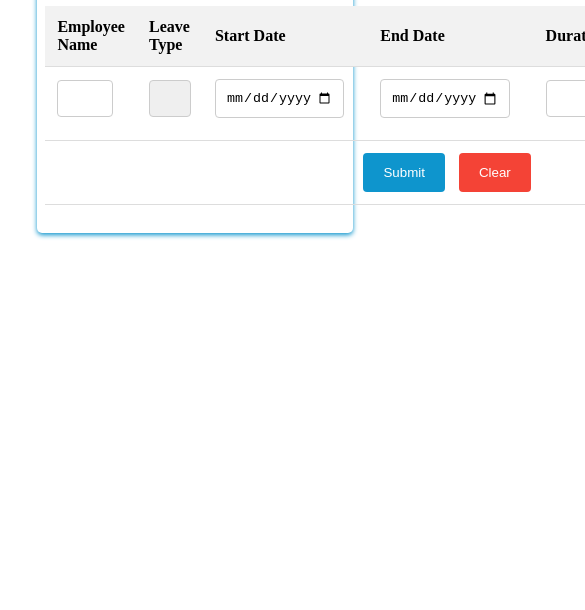
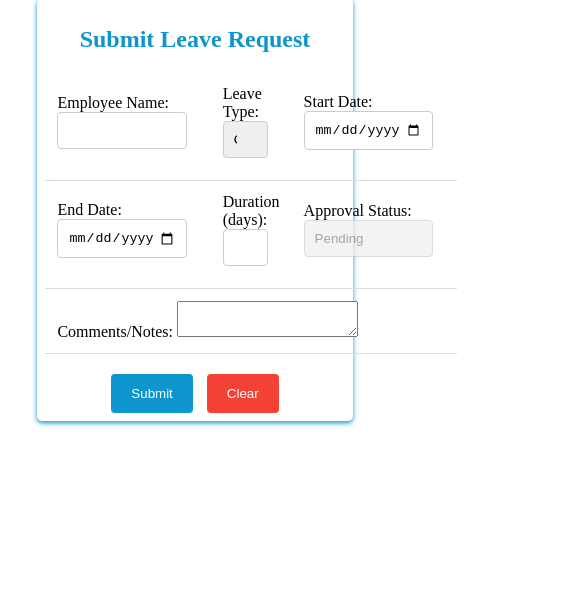
Before and after one commit to stablegenius10/leavetracker-app, a plain HTML site: page index.html in a window 390 px wide. Shown: the part 234-844 px from the top of the page, 585 px wide, since content can reach past the window. Drawn offline with Linux system fonts and the light colour scheme; no server answers.

Commit message:
Update index.html
updated media queries

```diff
--- a/index.html
+++ b/index.html
@@ -1,6 +1,5 @@
 <!DOCTYPE html>
 <html lang="en">
-
 <head>
     <meta charset="UTF-8">
     <meta name="viewport" content="width=device-width, initial-scale=1.0">
@@ -11,102 +10,109 @@
 <body>
     <div class="header">
         <img src="logo.png" alt="Leave Tracker Logo">
+        <h1>Leave Tracker</h1>
     </div>
 
     <!-- Tab buttons -->
-    <div class="tab">
-        <button class="tablinks active" onclick="openTab(event, 'leaveForm')">Leave Form</button>
-        <button class="tablinks" onclick="openTab(event, 'leaveHistory')">Leave History</button>
+    <div class="tab-container">
+        <div class="tab">
+            <button class="tablinks active" onclick="openTab(event, 'leaveForm')">Leave Form</button>
+            <button class="tablinks" onclick="openTab(event, 'leaveHistory')">Leave History</button>
+        </div>
     </div>
 
     <!-- Leave Form -->
     <div id="leaveForm" class="tabcontent">
-        <div>
-            <h1 style="color:rgb(14, 149, 205); text-align: center;">Leave Tracker</h1>
-        </div>
+        <h2 style="color:rgb(14, 149, 205); text-align: center;">Submit Leave Request</h2>
         <form id="leaveFormContent" action="/submit" method="post">
             <table>
-                <thead>
-                    <tr>
-                        <th>Employee Name</th>
-                        <th>Leave Type</th>
-                        <th>Start Date</th>
-                        <th>End Date</th>
-                        <th>Duration</th>
-                        <th>Approval Status</th>
-                        <th>Comments/Notes</th>
-                    </tr>
-                </thead>
                 <tbody>
                     <tr>
-                        <td>
+                        <td data-label="Employee Name">
+                            <label for="employeeName">Employee Name:</label>
                             <input required type="text" id="employeeName" name="employeeName">
                         </td>
-                        <td>
+                        <td data-label="Leave Type">
+                            <label for="leaveType">Leave Type:</label>
                             <select name="leaveType" id="leaveType">
                                 <option value="Casual">Casual</option>
                                 <option value="Sick">Sick</option>
                                 <option value="Personal">Personal</option>
                             </select>
                         </td>
-                        <td><input required type="date" id="startDate" name="startDate" onchange="calculateDuration()">
+                        <td data-label="Start Date">
+                            <label for="startDate">Start Date:</label>
+                            <input required type="date" id="startDate" name="startDate" onchange="calculateDuration()">
                         </td>
-                        <td><input required type="date" id="endDate" name="endDate" onchange="calculateDuration()"></td>
-                        <td><input required type="text" id="leaveDuration" name="leaveDuration" readonly></td>
-                        <td>
-                            <select name="approvalStatus" disabled>
+                    </tr>
+                    <tr>
+                        <td data-label="End Date">
+                            <label for="endDate">End Date:</label>
+                            <input required type="date" id="endDate" name="endDate" onchange="calculateDuration()">
+                        </td>
+                        <td data-label="Duration">
+                            <label for="leaveDuration">Duration (days):</label>
+                            <input required type="text" id="leaveDuration" name="leaveDuration" readonly>
+                        </td>
+                        <td data-label="Approval Status">
+                            <label for="approvalStatus">Approval Status:</label>
+                            <select name="approvalStatus" id="approvalStatus" disabled>
                                 <option value="Pending" selected>Pending</option>
                                 <option value="Approved">Approved</option>
                                 <option value="Cancelled">Cancelled</option>
                             </select>
                         </td>
-                        <td><input type="text" name="comments"></td>
                     </tr>
                     <tr>
-                        <td colspan="7" class="submit-button-container">
-                            <button type="submit">Submit</button>
-                            <button class="clear-button" type="button" onclick="clearForm()">Clear</button>
+                        <td colspan="3" data-label="Comments/Notes">
+                            <label for="comments">Comments/Notes:</label>
+                            <textarea id="comments" name="comments"></textarea>
                         </td>
                     </tr>
                 </tbody>
             </table>
+            <div class="submit-button-container">
+                <button type="submit">Submit</button>
+                <button type="button" class="clear-button" onclick="clearForm()">Clear</button>
+            </div>
         </form>
     </div>
-   <!-- Leave History -->
-<div id="leaveHistory" class="tabcontent" style="display:none;">
-    <h2 id="leaveHistoryHeading" style="margin-top: 10px;">Leave History</h2>
-    <div class="filter-submit-container">
-        <div>
-            <!-- <label for="employeeNameFilter"></label> -->
-            <select id="employeeNameFilter">
-                <option value="">All</option>
-                <!-- Options will be dynamically added via JavaScript -->
-            </select>
+
+    <!-- Leave History -->
+    <div id="leaveHistory" class="tabcontent" style="display:none;">
+        <h2 id="leaveHistoryHeading">Leave History</h2>
+        <div class="filter-submit-container">
+            <div>
+                <label for="employeeNameFilter">Filter by Employee Name:</label>
+                <select id="employeeNameFilter">
+                    <option value="">All</option>
+                    <!-- Options will be dynamically added via JavaScript -->
+                </select>
+            </div>
+        </div>
+        <table>
+            <thead>
+                <tr>
+                    <th>Employee Name</th>
+                    <th>Leave Type</th>
+                    <th>Start Date</th>
+                    <th>End Date</th>
+                    <th>Duration</th>
+                    <th>Approval Status</th>
+                    <th>Comments/Notes</th>
+                    <th>Actions</th>
+                </tr>
+            </thead>
+            <tbody id="leaveHistoryTableBody">
+                <!-- Leave history rows will be dynamically added here -->
+            </tbody>
+        </table>
+        <div class="submit-button-container">
+            <button id="submitLeaveHistory" type="button" onclick="fetchLeaveHistory()">Submit</button>
         </div>
     </div>
-    <table>
-        <!-- Table headers -->
-        <thead>
-            <tr>
-                <th>Employee Name</th>
-                <th>Leave Type</th>
-                <th>Start Date</th>
-                <th>End Date</th>
-                <th>Duration</th>
-                <th>Approval Status</th>
-                <th>Comments/Notes</th>
-                <th></th>
-            </tr>
-        </thead>
-        <!-- Table body for leave history rows -->
-        <tbody id="leaveHistoryTableBody">
-            <!-- Leave history rows will be dynamically added here -->
-        </tbody>
-    </table>
-    <button id="submitLeaveHistory" type="button">Submit</button>
-</div>
+    <script src="script.js"></script>
 
-<script src="script.js"></script>
-</body>
+    </body>
 
 </html>
```
